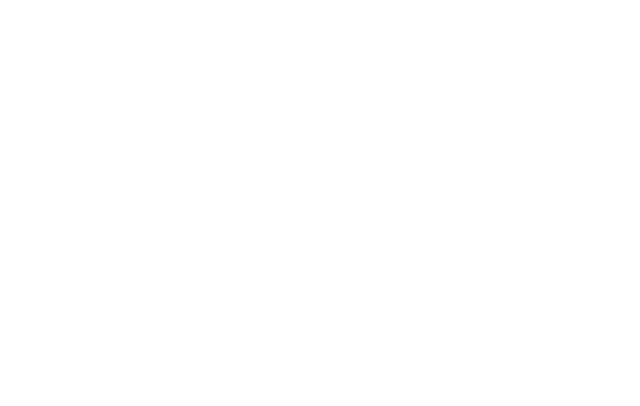
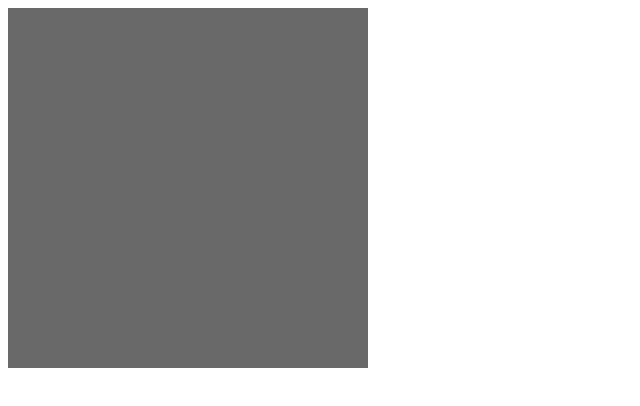
Before and after one commit to Sanketbhandari/Javascript-Projects, a plain HTML site: page Tip Calculator/index.html in a window 1280 px wide. Shown: the whole page, without its empty margins (0-640 px from the left). Drawn offline with Linux system fonts and the light colour scheme.

Commit message:
update project directory

```diff
--- a/index.html
+++ b/Tip Calculator/index.html
@@ -12,4 +12,9 @@
             }
         </style>
     </head>
+    <body>
+        <div class="mycal">
+
+        </div>
+    </body>
 </html>
```
